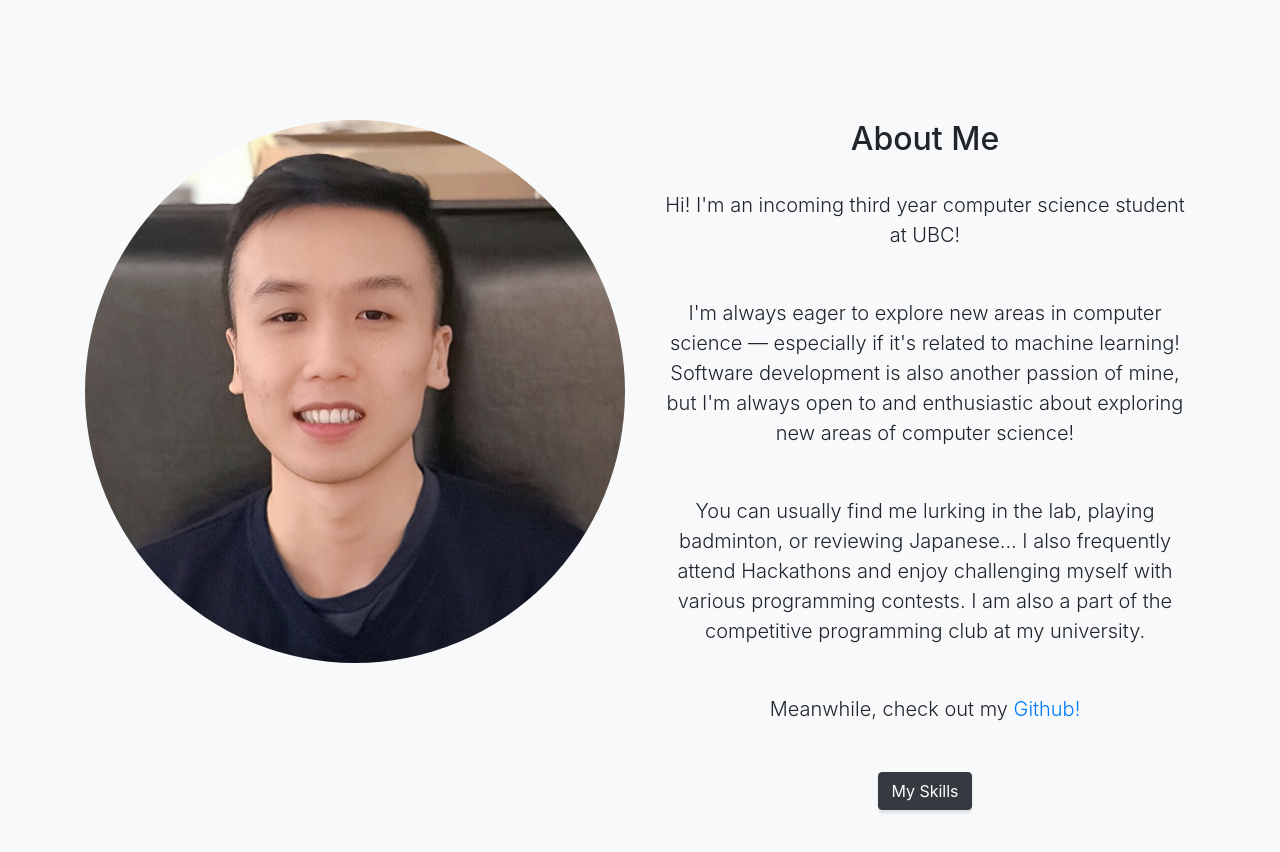
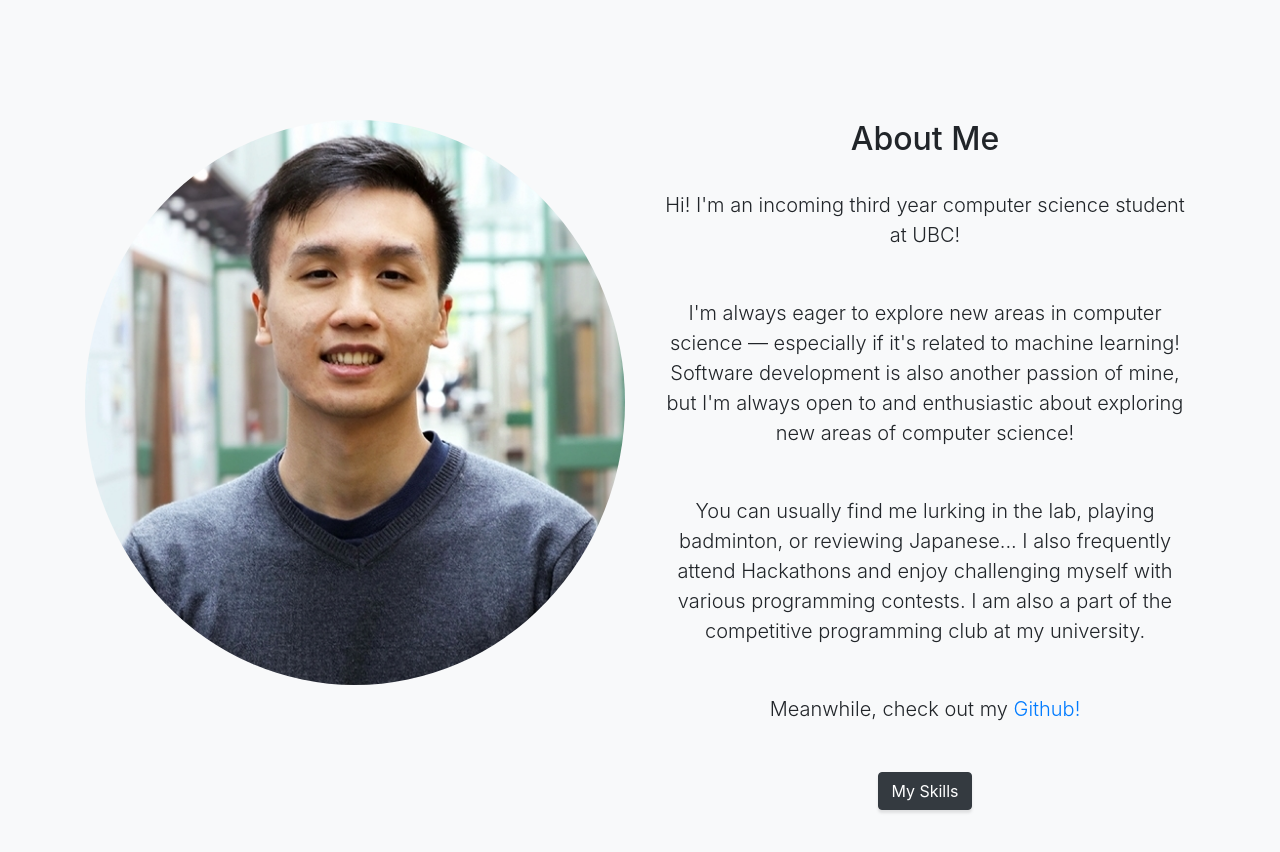
Before and after one commit to mo-morgan/mo-morgan.github.io, a website with bundled scripts: page index.html in a window 1280 px wide. Shown: the part 800-1652 px from the top of the page. Built offline with nearby package versions, Linux system fonts and the light colour scheme.

Commit message:
Updated pfp

```diff
--- a/index.html
+++ b/index.html
@@ -74,7 +74,7 @@
         <div class="row">
           <!--My Picture-->
           <div class="col">
-            <img src="img/pfp2.jpg" class="rounded-circle" alt="Morgan" style="width: 543px;height: 543px">
+            <img src="img/pfp3-cropped.jpg" class="rounded-circle" alt="Morgan" style="width: auto; height: auto">
           </div>
           <div class="col-lg mx-auto">
             <h2>About Me</h2>
```
Also changed, not shown: img/pfp3-cropped.jpg (added), img/pfp3.jpg (added).
